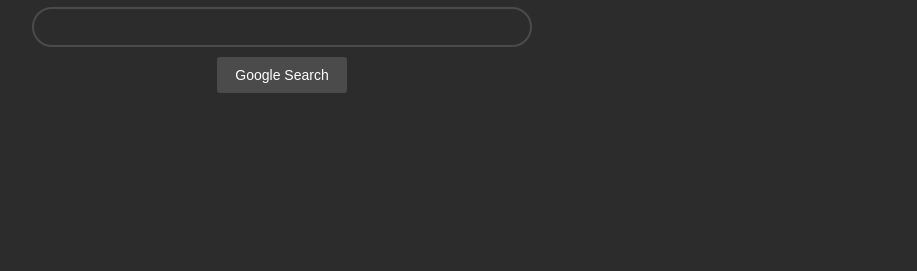
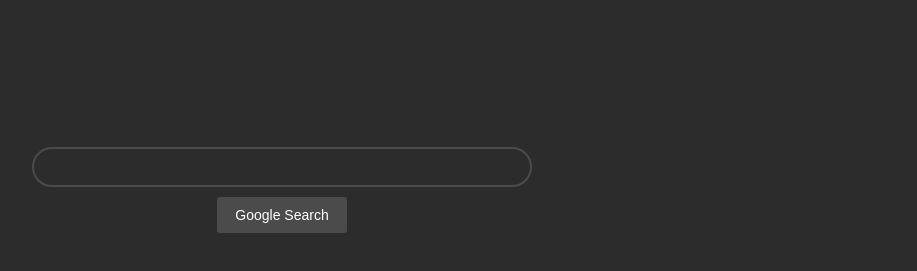
Before and after one commit to Yunazaki/search, a plain HTML site: page image.html in a window 1280 px wide. Shown: the part 287-558 px from the top of the page, without its empty margins (358-1275 px from the left). Drawn offline with Linux system fonts and the light colour scheme.

Commit message:
fix image.html
Fixed the div that was not centered on the screen

```diff
--- a/image.html
+++ b/image.html
@@ -15,9 +15,11 @@
     </div>
     <div class="center">
         <form action="https://www.google.com/search">
-            <div class="searchbarcontainer">
-                <input type="search" name="q" value="" class="searchbar" autocomplete="off" spellcheck="false">
-                <input type="hidden" name="tbm" value="isch">
+            <div style="margin-top: 150px;">
+                <div class="searchbarcontainer">
+                    <input type="search" name="q" value="" class="searchbar" autocomplete="off" spellcheck="false">
+                    <input type="hidden" name="tbm" value="isch">
+                </div>
             </div>
             <div>
                 <input type="submit" value="Google Search" class="btn">
```
